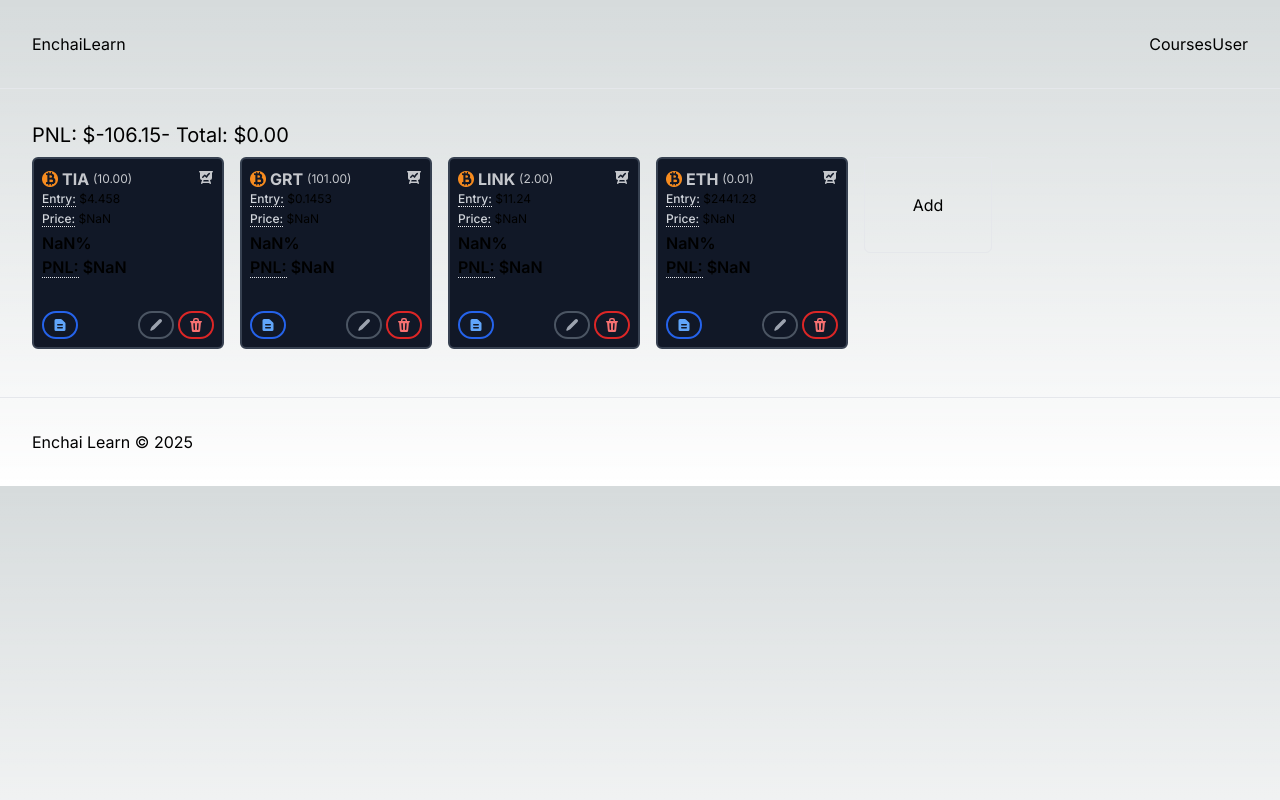
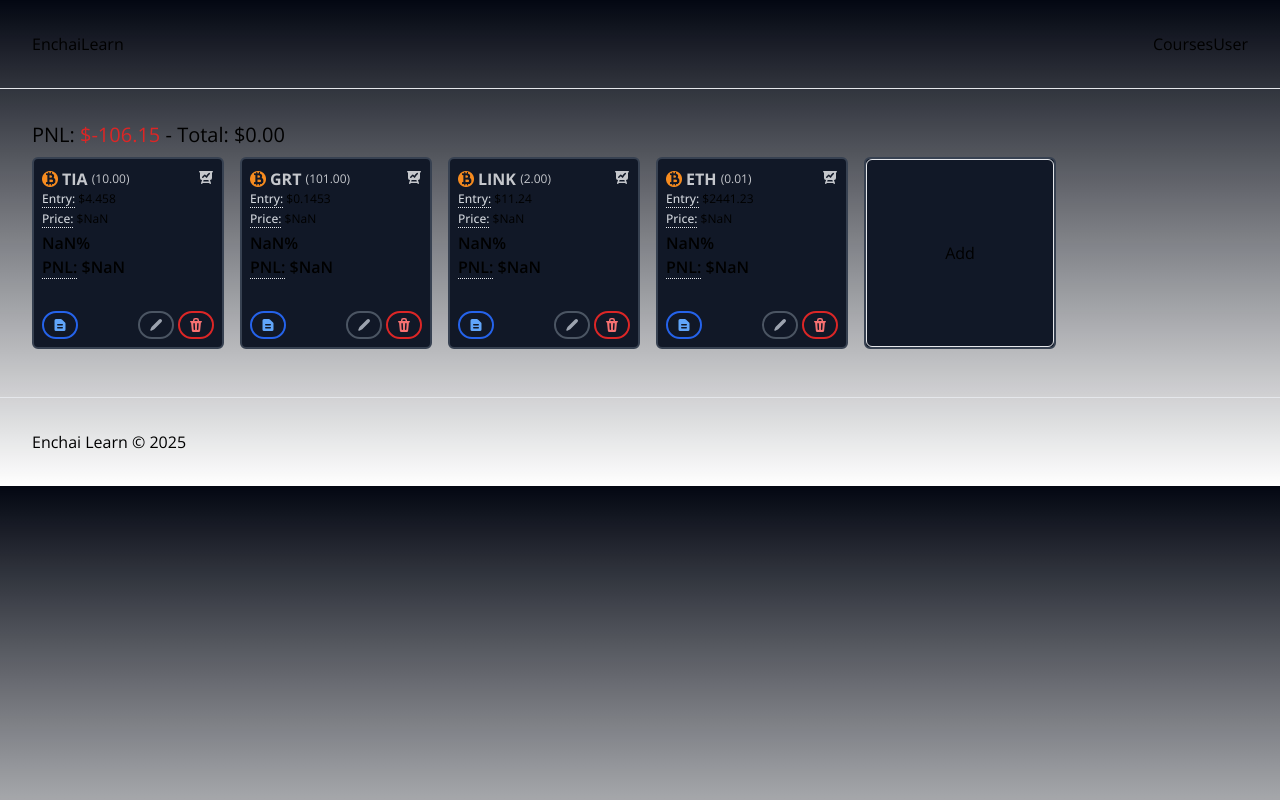
Before and after one commit to franc0rk/portfo, a Next.js app: page / in a window 1280 px wide. Built offline with nearby package versions, Linux system fonts and the light colour scheme; no server answers.

Commit message:
fix issues with styles

```diff
--- a/app/components/AppFooter.tsx
+++ b/app/components/AppFooter.tsx
@@ -1,3 +1,10 @@
+import ColorBlock from "./ColorBlock";
+
 export default function AppFooter() {
-  return <footer className="p-8 border-t">Enchai Learn &copy; 2025</footer>;
+  return (
+    <footer className="p-8 border-t">
+      Enchai Learn &copy; 2025
+      <ColorBlock />
+    </footer>
+  );
 }
--- /dev/null
+++ b/app/components/ColorBlock.tsx
@@ -0,0 +1,6 @@
+"use client";
+export default function ColorBlock() {
+  return (
+    <span className="text-red-600 text-purple-600 text-green-500 text-green-800 text-yellow-500 text-yellow-600 text-yellow-700 text-yellow-800 text-yellow-900 text-pink-900"></span>
+  );
+}
--- a/app/components/assets/AssetsList.tsx
+++ b/app/components/assets/AssetsList.tsx
@@ -108,14 +108,14 @@ export default function AssetsList() {
       <div className="w-full">
         <div className="text-xl mb-2">
           PNL:&nbsp;
-          <span className={getAssetPnlStyle(totalPnL)}>
-            ${totalPnL.toFixed(2)}
+          <span className={`text-${getAssetPnlStyle(totalPnL)}`}>
+            ${totalPnL.toFixed(2)}&nbsp;
           </span>
           - Total: ${total.toFixed(2)}
         </div>
       </div>
       {renderedAssets}
-      <div className="w-32 h-24">
+      <div className="w-48 h-48 border-2 bg-gray-900 border-gray-700 rounded-md">
         <AssetForm assetEditing={assetEditing} onSubmit={handleSubmitForm} />
       </div>
     </div>
--- a/app/layout.tsx
+++ b/app/layout.tsx
@@ -1,10 +1,10 @@
 import type { Metadata } from "next";
-import { Inter } from "next/font/google";
+import { Open_Sans } from "next/font/google";
 import "./globals.css";
 import AppHeader from "./components/AppHeader";
 import AppFooter from "./components/AppFooter";
 
-const inter = Inter({ subsets: ["latin"] });
+const openSans = Open_Sans({ subsets: ["latin"], display: "swap" });
 
 export const metadata: Metadata = {
   title: "Create Next App",
@@ -18,7 +18,7 @@ export default function RootLayout({
 }>) {
   return (
     <html lang="en">
-      <body className={inter.className}>
+      <body className={`${openSans.className} bg-gray-950`}>
         <AppHeader />
         <main className="p-8">{children}</main>
         <AppFooter />
```
